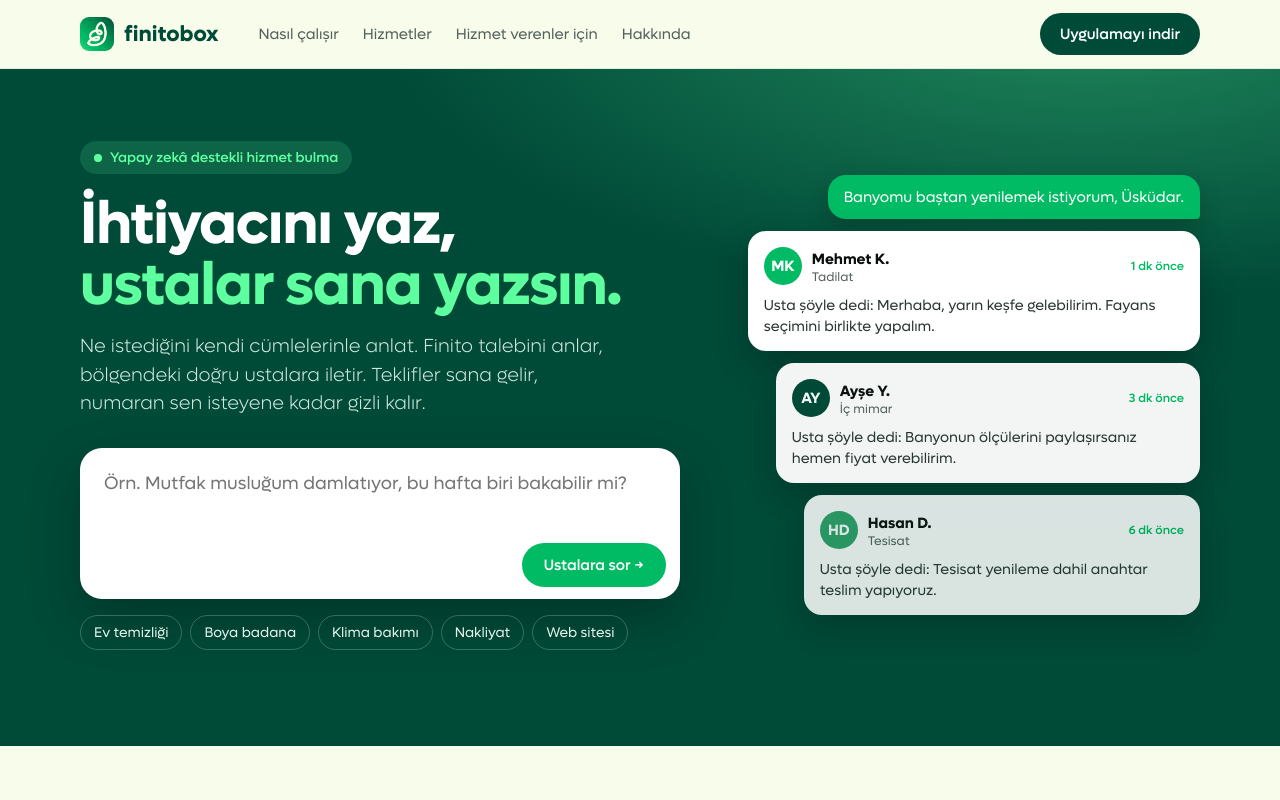
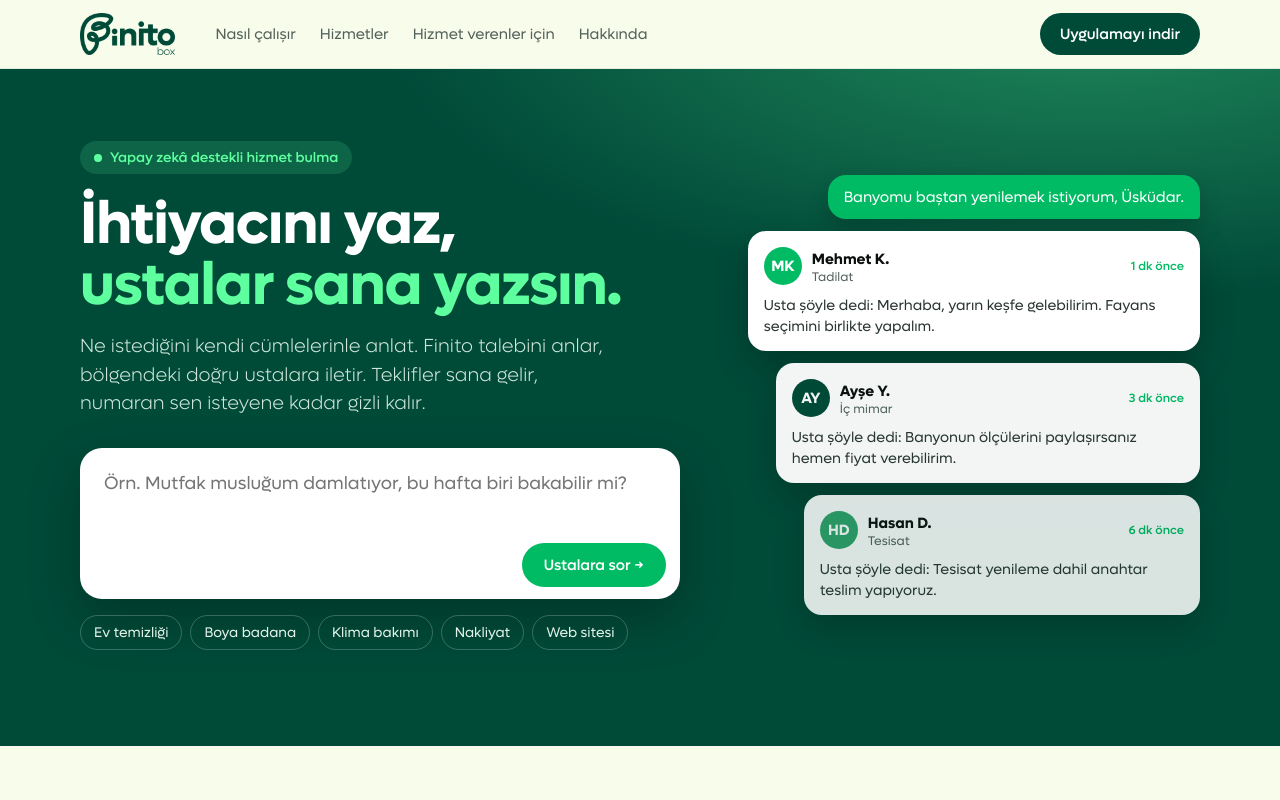
Before and after one commit to finitobox/landing-pages, a plain HTML site: page index.html in a window 1280 px wide. Shown: the top 800 px of the page. Drawn offline with Linux system fonts and the light colour scheme.

Commit message:
Ust ve alt kisimda duz yazi yerine Finito yazi logosu
Co-Authored-By: Claude Opus 5.5 <noreply@anthropic.com>

```diff
--- a/index.html
+++ b/index.html
@@ -15,7 +15,7 @@
 
 <header>
   <div class="wrap nav">
-    <a class="logo" href="/"><img src="/finitobox_app-01.png" alt="Finitobox logo">finitobox</a>
+    <a class="logo" href="/"><img class="wm" src="/wordmark.png" alt="Finitobox"></a>
     <nav class="links">
       <a href="#nasil">Nasıl çalışır</a>
       <a href="#kategoriler">Hizmetler</a>
@@ -143,7 +143,7 @@
 <footer>
   <div class="wrap">
     <div class="cols">
-      <a class="logo" href="/"><img src="/finitobox_app-01.png" alt="">finitobox</a>
+      <a class="logo" href="/"><img class="wm" src="/wordmark.png" alt="Finitobox"></a>
       <nav>
         <a href="/hakkinda">Hakkında</a>
         <a href="/kullanici-sozlesmesi">Kullanıcı Sözleşmesi</a>
--- a/site.css
+++ b/site.css
@@ -135,3 +135,6 @@ footer .copy{border-top:1px solid #222a26;margin-top:28px;padding-top:20px;font-
 @media (max-width:900px){.page h1{font-size:34px}.grid2{grid-template-columns:1fr}.kv{grid-template-columns:1fr}.kv b{margin-top:8px}}
 .ask .hint{color:var(--mut);font-size:13.5px;padding-left:8px}
 @media (max-width:900px){.ask .hint{font-size:12.5px}}
+.logo img.wm{width:auto;height:42px;border-radius:0}
+footer .logo img.wm{height:38px;filter:brightness(0) invert(1)}
+@media (max-width:900px){.logo img.wm{height:34px}}
```
Also changed, not shown: hakkinda.html (+2 -2 lines), wordmark.png (added).
